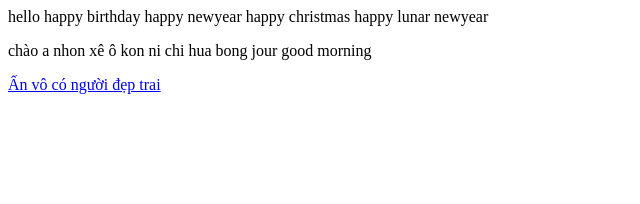
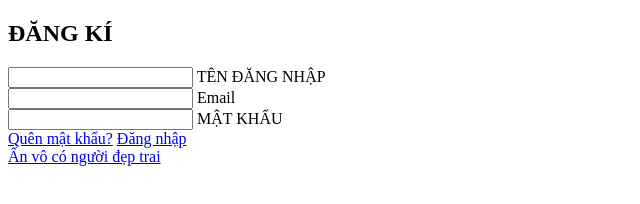
Before and after one commit to haiduong11c3a/haiduong11c3a, a plain HTML site: page index.html in a window 1280 px wide. Shown: the whole page, without its empty margins (0-640 px from the left). Drawn offline with Linux system fonts and the light colour scheme.

Commit message:
Modify title and implement registration form
Updated the title and added a registration form with username, email, and password fields.

```diff
--- a/index.html
+++ b/index.html
@@ -3,12 +3,36 @@
   <head>
     <meta charset="UTF-8">
     <meta name="viewport" content="width=device-width, initial-scale=1.0">
-    <title> HÀ HẢI DƯƠNG 11C3A~~ MÍT~~ JACKFRUIT~~ HELLO </title>
+    <title> ĐĂNG NHẬP </title>
   </head>
   <body>
+    <div class="container">
+      <div class="form">
+        <h2> ĐĂNG KÍ </h2>
+        <div class="inputBox">
+          <input type="text" id="username" name="username" required>
+          <span>TÊN ĐĂNG NHẬP</span>
+          <i></i>
+        </div>
+        <div class="inputBox">
+          <input type="email" id="email" name="email" required>
+          <span>Email</span>
+          <i></i>
+        </div>
+        <div class="inputBox">
+          <input type="password" id="password" name="password" required>
+          <span>MẬT KHẨU</span>
+          <i></i>
+        </div>
+        <div class="submit" value="Đăng ký">
+          <div class="links">
+            <a href="#">Quên mật khẩu?</a>
+            <a href="#">Đăng nhập</a>
+          </div>
+        </div>
+      </div>
 
-    <hl> hello happy birthday happy newyear happy christmas happy lunar newyear</hl>
-    <p> chào a nhon xê ô kon ni chi hua bong jour good morning </p>
+
 
     <a href="https://www.facebook.com/hai.duong.35910/" target="_blank">Ấn vô có người đẹp trai</a>
   </body>
```
